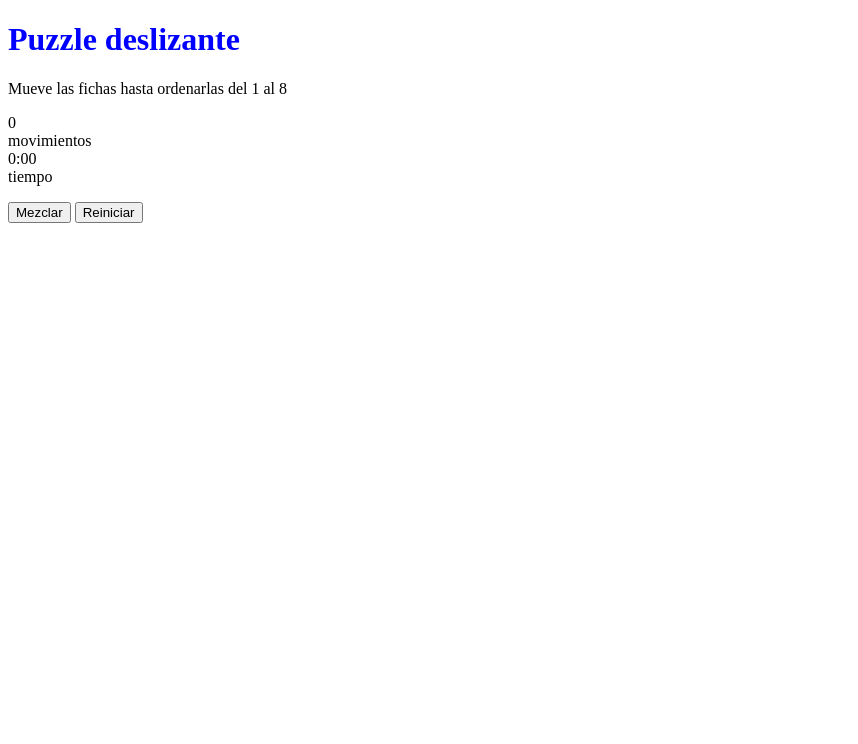
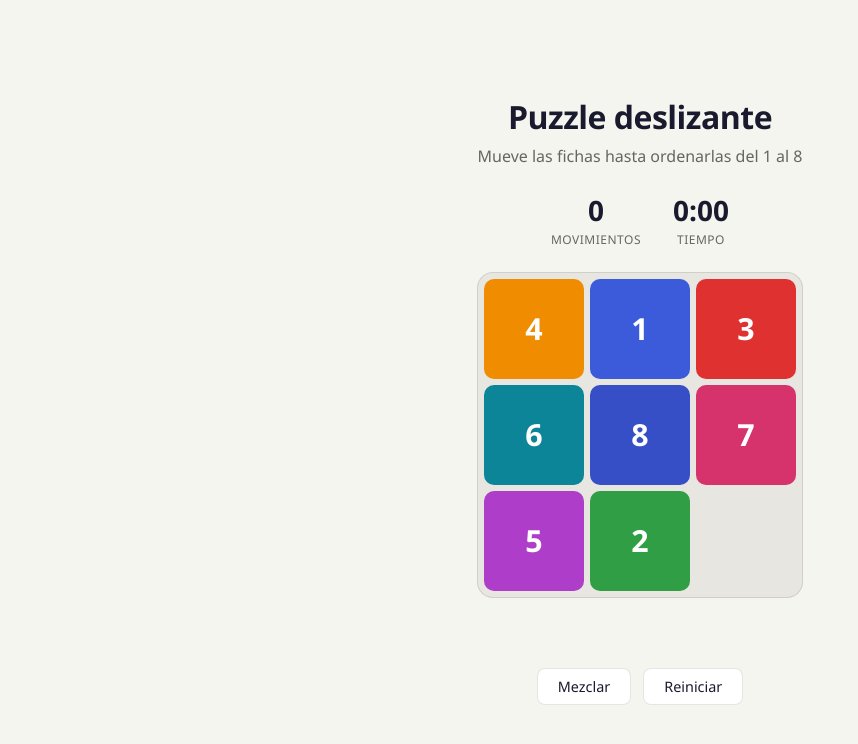
Before and after one commit to brandon03-cell/puzzle, a plain HTML site: page puzzle2.0/puzzle.html in a window 1280 px wide. Shown: the whole page, without its empty margins (0-858 px from the left). Drawn offline with Linux system fonts and the light colour scheme.

Commit message:
cambios de último momento

```diff
--- a/puzzle2.0/puzzle.html
+++ b/puzzle2.0/puzzle.html
@@ -3,7 +3,7 @@
   <head>
     <meta charset="UTF-8" />
     <meta name="viewport" content="width=device-width, initial-scale=1.0" />
-    <link rel="stylesheet" href="styles.css" />
+    <link rel="stylesheet" href="puzzle.css" />
     <title>Puzzle deslizante</title>
   </head>
   <body>
@@ -34,6 +34,6 @@
       </div>
     </div>
 
-    <script src="app.js"></script>
+    <script src="puzzle.js"></script>
   </body>
 </html>
```
